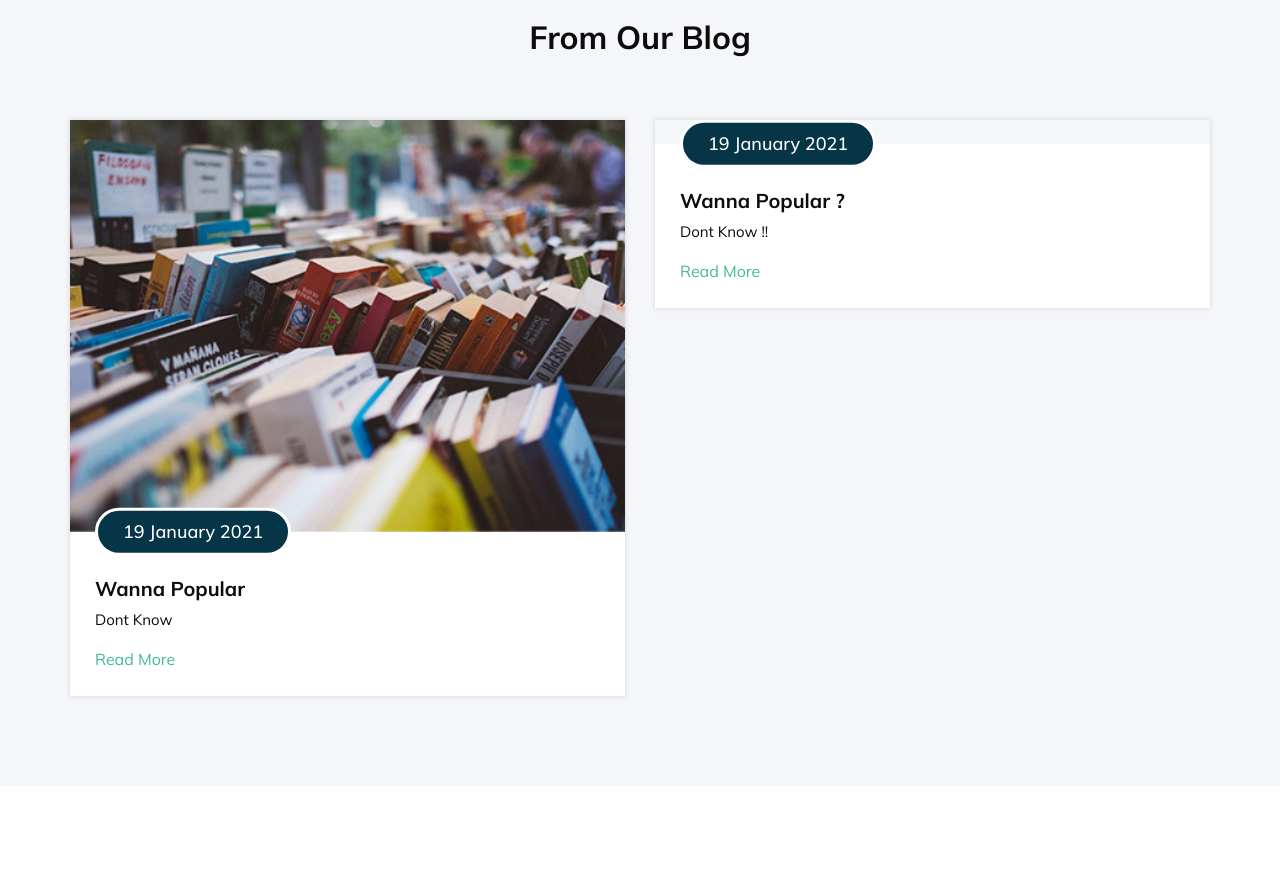
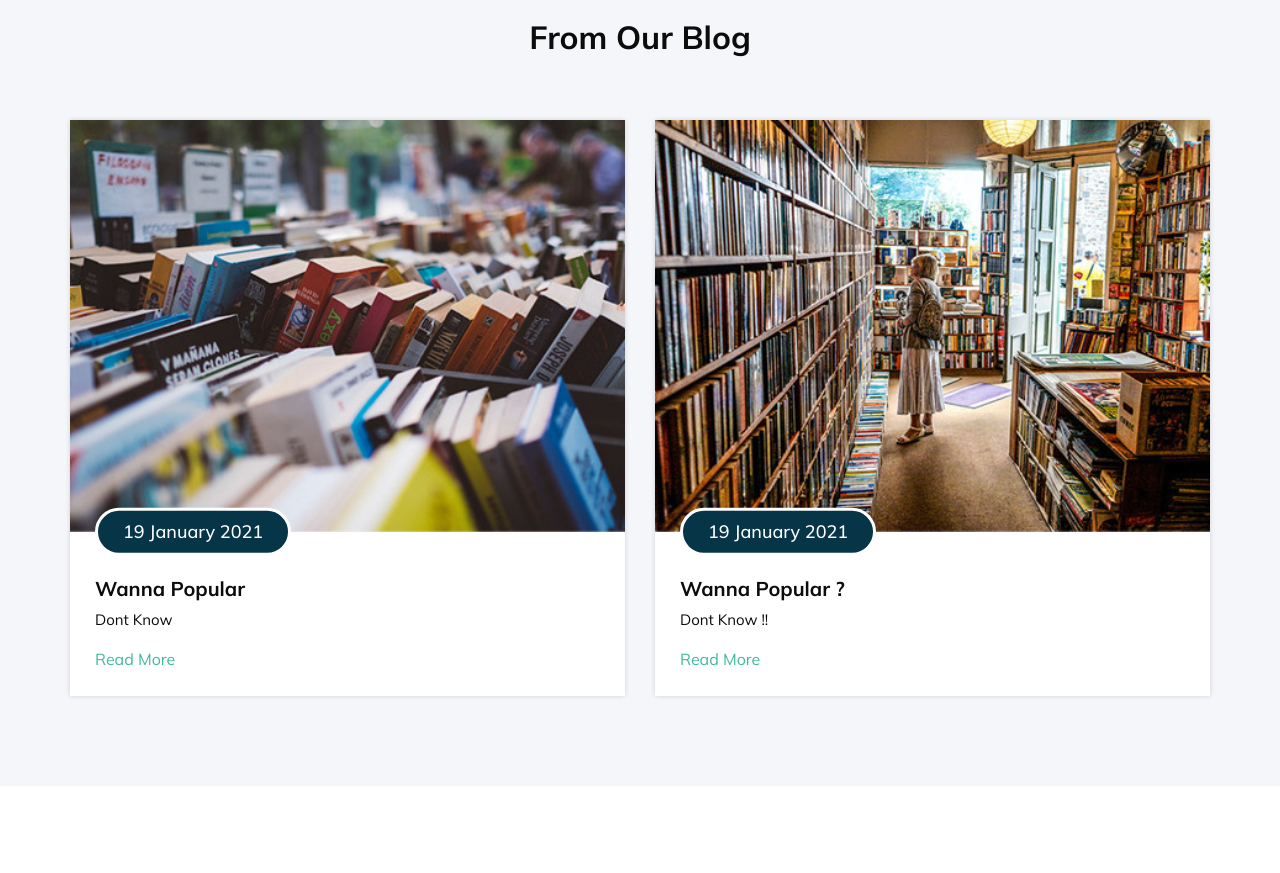
Before and after one commit to Ayush01arya/Project-Vision, a plain HTML site: page index.html in a window 1280 px wide. Shown: the part 2960-3833 px from the top of the page. Drawn offline with Linux system fonts and the light colour scheme.

Commit message:
Update index.html

```diff
--- a/index.html
+++ b/index.html
@@ -427,7 +427,7 @@
         <div class="col-md-6">
           <div class="box">
             <div class="img-box">
-              <img src="images/b2.jpg" alt="">
+              <img src="b2.jpg" alt="">
               <h4 class="blog_date">
                 <span>
                   19 January 2021
```
